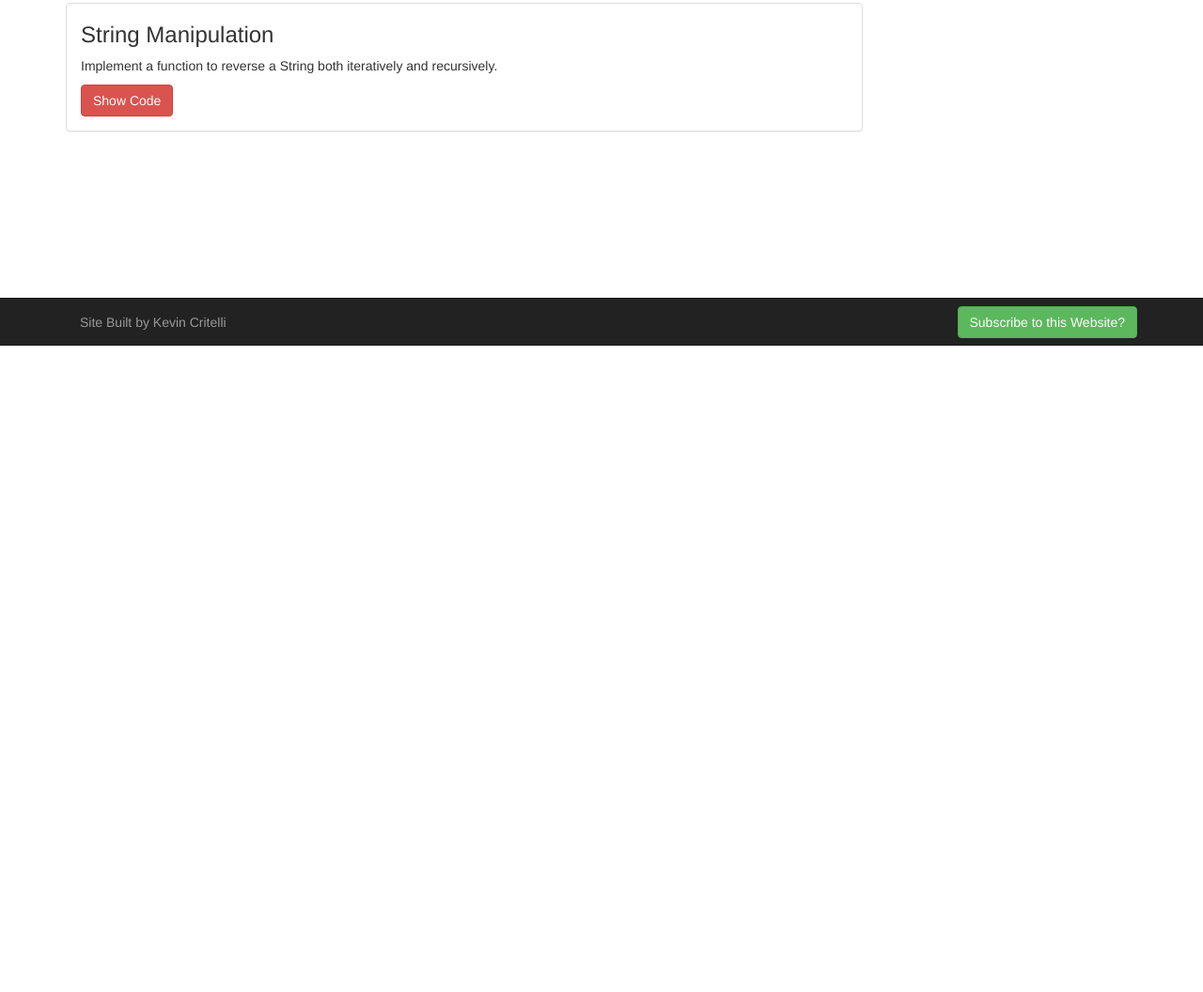
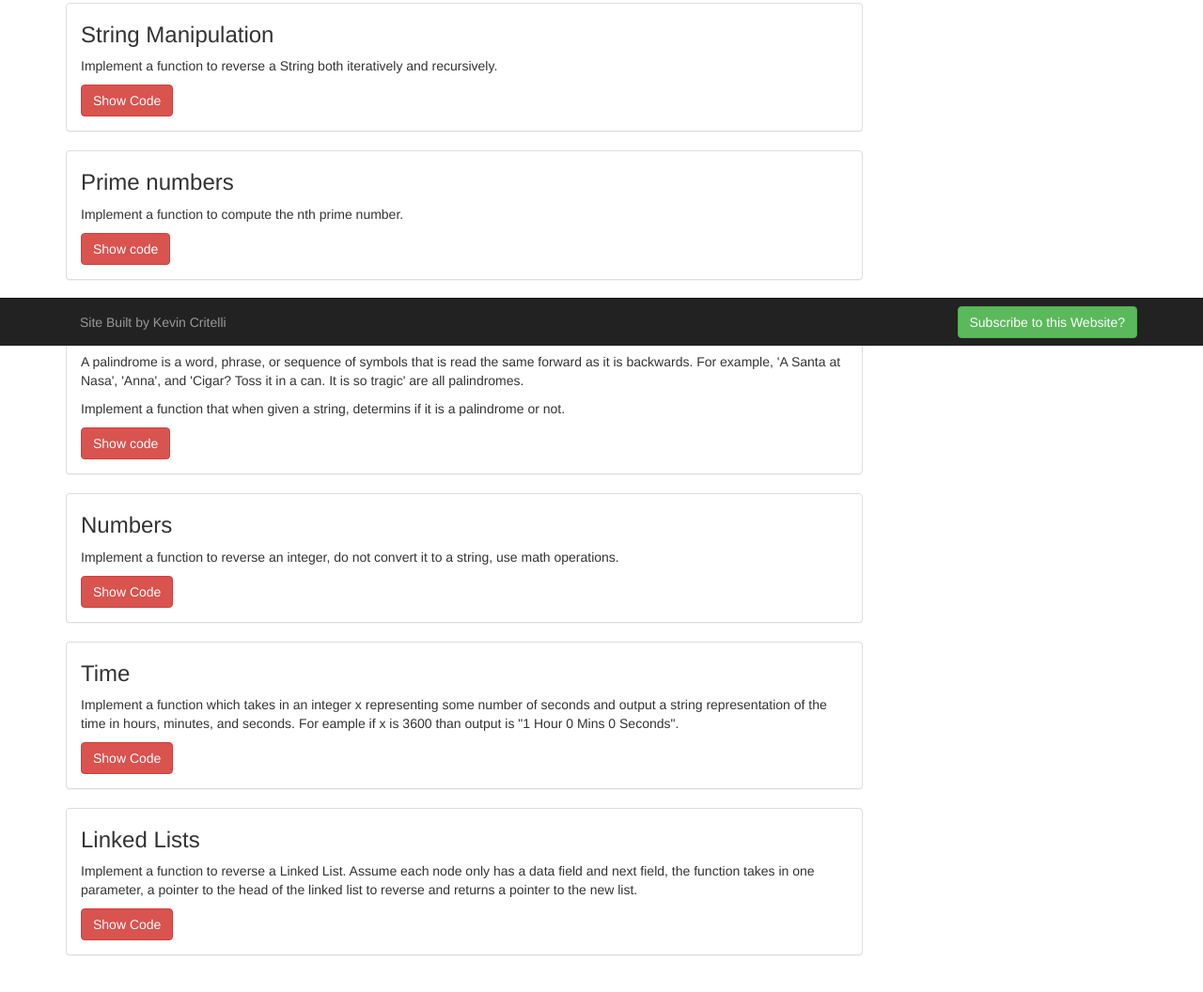
Before and after one commit to Kevin-Critelli/Personal-Website, a plain HTML site: page programs.htm in a window 1280 px wide. Shown: the part 432-1488 px from the top of the page at 94% size. Before the commit the page ends 800 px from the top, so only its background shows below. Drawn offline with nearby package versions, Linux system fonts and the light colour scheme.

Commit message:
finished up program page for now

```diff
--- a/programs.htm
+++ b/programs.htm
@@ -113,6 +113,104 @@
 				</div>
 			</div>
 
+			<div class = "row">
+				<div class = "col-lg-9">
+					<div class = "panel panel-default">
+						<div class = "panel-body">
+							<h3>Prime numbers</h3>
+
+							<p>Implement a function to compute the nth prime number.</p>
+
+							<p class = "collapse" id = "nthprime"><i>boolean isPrime(int num){<br>if(num < 2){<br>return false;<br>}<br>
+																	 for(int i = 2; i <= num / 2; i ++){<br>if( (num%i) == 0){<br>return false;
+																	 <br>}<br>}<br>return true;<br>}
+																	<br><br>int nthPrime(int n){<br>int i = 2;<br>int counter = 0;<br>
+																	 while(true){<br>if(isPrime(i)){<br>counter++;<br>if(counter == n){break;}<br>
+																	 }<br>i++;<br>}<br>return i;<br></i></p>
+
+							<button type = "button" class = "btn btn-danger pull-left" data-toggle = "collapse" data-target = "#nthprime">Show code</button>
+						</div>
+					</div>
+				</div>
+			</div>
+
+			<div class = "row">
+				<div class = "col-lg-9">
+					<div class = "panel panel-default">
+						<div class = "panel-body">
+							<h3>Palindromes</h3>
+
+							<p>A palindrome is a word, phrase, or sequence of symbols that is read the same forward as it is backwards. For example,
+								'A Santa at Nasa', 'Anna', and 'Cigar? Toss it in a can. It is so tragic' are all palindromes.</p>
+
+							<p>Implement a function that when given a string, determins if it is a palindrome or not.</p>
+
+							<p class = "collapse" id = "palindrome"><i>boolean isPalindrome(String input){<br>int i = 0;<br>int j = input.length()-1;<br>
+																	   while(i < j){<br>if(input.charAt(i) != input.charAt(j)){<br>return false;<br>
+																	   }else{<br>i++;<br>j--;<br>}<br>}<br>return true;<br>}</i></p>
+
+							<button type = "button" class = "btn btn-danger pull-left" data-toggle = "collapse" data-target = "#palindrome">Show code</button>
+						</div>
+					</div>
+				</div>
+
+			</div>
+
+			<div class = "row">
+				<div class = "col-lg-9">
+					<div class = "panel panel-default">
+						<div class = "panel-body">
+							<h3>Numbers</h3>
+
+							<p>Implement a function to reverse an integer, do not convert it to a string, use math operations.</p>
+
+							<p class = "collapse" id = "reverseInt"><i>int reverseInt(int x){<br>int newNum = 0;<br>while((x/10) > 0){<br>newNum = newNum*10;<br>
+																	   newNum += x%10;<br>x = x/10;<br>}<br>newNum = newNum*10;<br>newNum += x;<br>
+																	   return newNum;<br>}<br></i></p>
+
+							<button type = "button" class = "btn btn-danger pull-left" data-toggle = "collapse" data-target = "#reverseInt">Show Code</button>
+						</div>
+					</div>
+				</div>
+			</div>
+
+			<div class = "row">
+				<div class = "col-lg-9">
+					<div class = "panel panel-default">
+						<div class = "panel-body">
+							<h3>Time</h3>
+
+							<p>Implement a function which takes in an integer x representing some number of seconds and output a string representation
+							   of the time in hours, minutes, and seconds. For eample if x is 3600 than output is "1 Hour 0 Mins 0 Seconds".</p>
+
+							<p class = "collapse" id = "time"><i>String secondsToTime(int x){<br>String time = "";<br>int numHours = x / 3600;<br>
+																 int numMins = (x % 3600) / 60;<br>x = x % 60;<br>time = numHours + " hours " + numMins + " minutes " + x + " seconds";<br>
+																 return time;<br>}<br></i></p>
+
+							<button class = "btn btn-danger pull-left" data-toggle = "collapse" data-target = "#time">Show Code</button>
+						</div>
+					</div>
+				</div>
+			</div>
+
+			<div class = "row">
+				<div class = "col-lg-9">
+					<div class = "panel panel-default">
+						<div class = "panel-body">
+							<h3>Linked Lists</h3>
+
+							<p>Implement a function to reverse a Linked List. Assume each node only has a data field and next field, the function
+							   takes in one parameter, a pointer to the head of the linked list to reverse and returns a pointer to the new list.</p>
+
+							<p class = "collapse" id = "reverseLinkedList"><i>Node reverseLinkedList(Node listHead){<br>Node new_list = null;<br>
+																			  while(listHead != null){<br>Node ptr = listHead;<br>listHead = listHead.next;<br>
+																		      ptr.next = new_list;<br>new_list = ptr;<br>}<br>return new_list;<br>}<br></i></p>
+
+							<button class = "btn btn-danger pull-left" data-toggle = "collapse" data-target = "#reverseLinkedList">Show Code</button>
+						</div>
+					</div>
+				</div>
+			</div>
 
 		</div> <!--end container for questions-->
 
```
